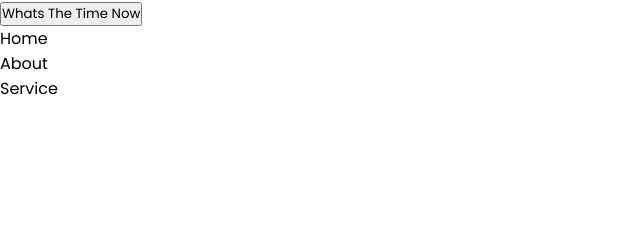
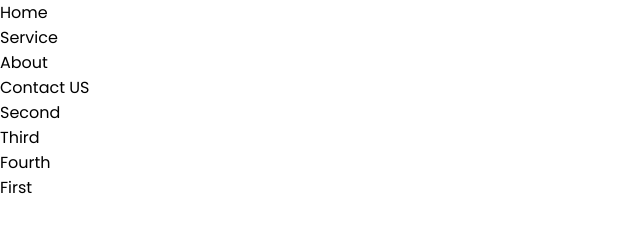
Before and after one commit to isahaqueMT/Learning-js, a plain HTML site: page index.html in a window 1280 px wide. Shown: the whole page, without its empty margins (0-640 px from the left). Drawn offline with Linux system fonts and the light colour scheme.

Commit message:
append and prepend

```diff
--- a/dom.js
+++ /dev/null
@@ -1,24 +0,0 @@
-// function clickMe(){
-//     document.getElementById("time").innerHTML = Date()
-// }
-
-// let div = document.createElement("div");
-// div.innerHTML = "<p> This is p tag</P>";
-// document.body.appendChild (div)
-
-let ul = document.createElement ("ul");
-ul.id = "menu";
-
-let li1 = document.createElement ("li");
-li1.textContent = "Home";
-ul.appendChild (li1)
-
-let li2 = document.createElement("li");
-li2.textContent = "About";
-ul.appendChild (li2);
-
-let li3 = document.createElement ("li");
-li3.textContent = "Service";
-ul.appendChild(li3);
-
-document.body.appendChild(ul);
--- a/index.html
+++ b/index.html
@@ -35,10 +35,22 @@
         </div>
     </header> -->
 
-    <button onclick="clickMe()">Whats The Time Now</button>
-    <p id="time"></p>
+    <!-- <button onclick="clickMe()">Whats The Time Now</button>
+    <p id="time"></p> -->
 
-<script src="dom.js"></script>
+    <!-- append and prepend -->
+
+    <ul id="menu">
+        <li>Home</li>
+    </ul>
+
+
+    <ul id="serial">
+        <li>First</li>
+    </ul>
+
+    <script src="js/append.js"></script>
+    <script src="js/dom.js"></script>
 
 </body>
 </html>
--- /dev/null
+++ b/js/append.js
@@ -0,0 +1,26 @@
+let menu = document.querySelector("#menu");
+
+let newMenu = ["Service", "About", "Contact US"];
+
+let final = newMenu.map((newMenu)=>{
+    let li = document.createElement("li");
+    li.textContent = newMenu;
+    return li;
+})
+
+menu.append(...final);
+
+
+
+
+let serial = document.querySelector("#serial");
+
+let serialNumber = ["Second", "Third", "Fourth"];
+
+let finalNumber = serialNumber.map((serialNumber)=>{
+    let li = document.createElement("li");
+    li.textContent = serialNumber;
+    return li;
+});
+
+serial.prepend(...finalNumber);
```
Also changed, not shown: js/dom.js (added, +24 -0 lines), js/practice.js (renamed from practice.js).
